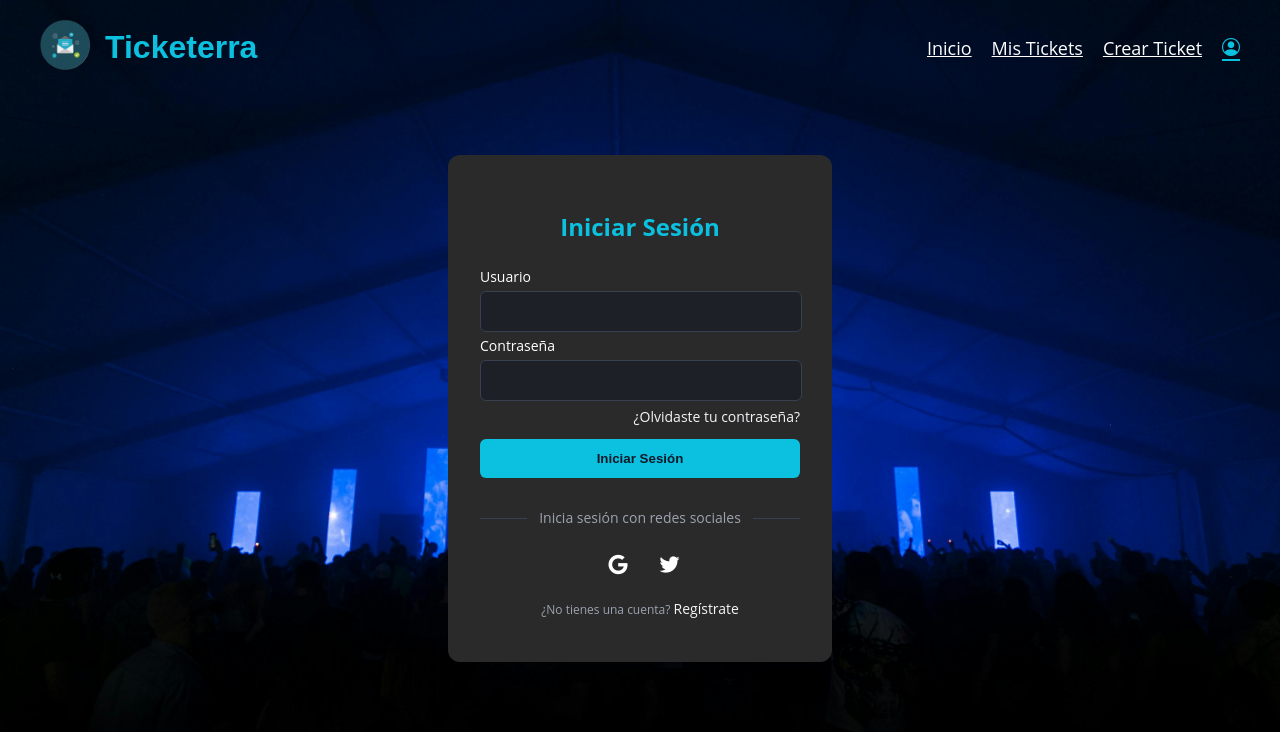
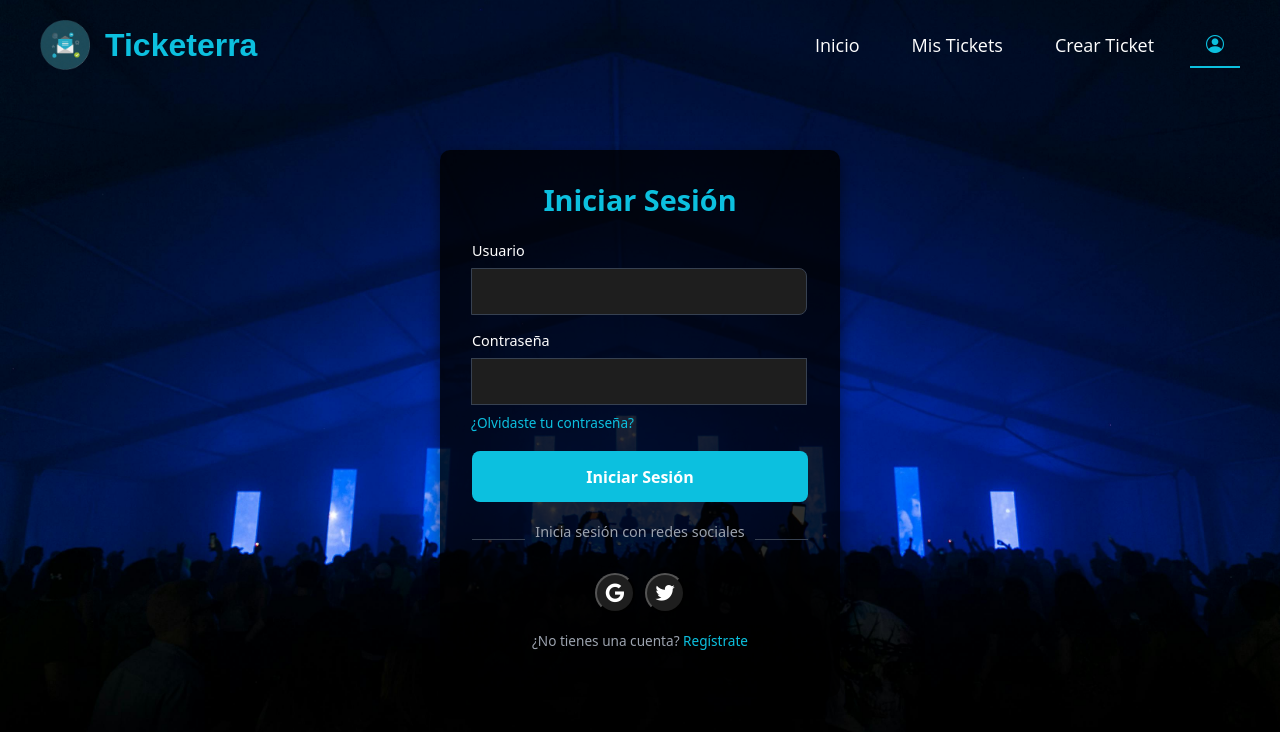
Before and after one commit to AlvaroGB462/ProyectoGestion, a plain HTML site: page loguearse.html in a window 1280 px wide. Drawn offline with nearby package versions, Linux system fonts and the light colour scheme.

Commit message:
first commit

```diff
--- a/loguearse.html
+++ b/loguearse.html
@@ -9,6 +9,12 @@
   <link
       href="https://cdn.jsdelivr.net/npm/bootstrap-icons/font/bootstrap-icons.css"
       rel="stylesheet"
+    />
+    <link
+      href="https://cdn.jsdelivr.net/npm/bootstrap@5.3.3/dist/css/bootstrap.min.css"
+      rel="stylesheet"
+      integrity="sha384-QWTKZyjpPEjISv5WaRU9OFeRpok6YctnYmDr5pNlyT2bRjXh0JMhjY6hW+ALEwIH"
+      crossorigin="anonymous"
     />
 </head>
 <body>
--- a/styleLoguearse.css
+++ b/styleLoguearse.css
@@ -110,7 +110,7 @@ header {
   }
 }
 
-main{
+main {
   display: flex;
   padding-top: 60px;
   justify-content: center;
@@ -118,17 +118,18 @@ main{
 }
 
 .form-container {
-    width: 320px;
-    border-radius: 0.75rem;
-    background: #2A2A2A;
+  width: 400px;
+  border-radius: 10px;
+  background: rgba(0, 0, 0, 0.8);
   padding: 2rem;
   color: rgba(243, 244, 246, 1);
+  box-shadow: 0px 4px 15px rgba(0, 0, 0, 0.5);
 }
 
 .title {
   text-align: center;
-    font-size: 1.5rem;
-    line-height: 2rem;
+  font-size: 1.8rem;
+  line-height: 2.2rem;
   font-weight: 700;
   color: #0CC0DF;
 }
@@ -138,25 +139,27 @@ main{
 }
 
 .input-group {
-    margin-top: 0.25rem;
-    font-size: 0.875rem;
-    line-height: 1.25rem;
+  margin-top: 1rem;
+  font-size: 0.9rem;
+  line-height: 1.2rem;
 }
 
 .input-group label {
   display: block;
   color: #FFFFFF;
-    margin-bottom: 4px;
+  margin-bottom: 8px;
+  font-weight: 500;
 }
 
 .input-group input {
-    width: 90%;
-    border-radius: 0.375rem;
+  width: 100%;
+  border-radius: 8px;
   border: 1px solid rgba(55, 65, 81, 1);
-    outline: 0;
-    background-color: #1e2028;
-    padding: 0.75rem 1rem;
+  outline: none;
+  background-color: rgba(30, 30, 30, 1);
+  padding: 0.8rem;
   color: rgba(243, 244, 246, 1);
+  font-size: 0.95rem;
 }
 
 .input-group input:focus {
@@ -166,98 +169,98 @@ main{
 .forgot {
   display: flex;
   justify-content: flex-end;
-    font-size: 0.75rem;
+  font-size: 0.85rem;
   line-height: 1rem;
-    color: rgba(156, 163, 175,1);
-    margin: 8px 0 14px 0;
+  color: rgba(156, 163, 175, 1);
+  margin: 10px 0;
 }
 
-.forgot a, .signup a {
-    color: rgba(243, 244, 246, 1);
+.forgot a {
+  color: #0CC0DF;
   text-decoration: none;
-    font-size: 14px;
 }
 
-.forgot a:hover, .signup a:hover {
-    text-decoration: underline #0CC0DF;
+.forgot a:hover {
+  text-decoration: underline;
 }
 
 .sign {
   display: block;
   width: 100%;
   background-color: #0CC0DF;
-    padding: 0.75rem;
+  padding: 0.85rem;
   text-align: center;
-    color: rgba(17, 24, 39, 1);
+  color: #FFFFFF;
   border: none;
-    border-radius: 0.375rem;
+  border-radius: 8px;
   font-weight: 600;
+  font-size: 1rem;
+  transition: background-color 0.3s ease;
+  margin-top: 10px;
 }
 
-.sign:hover{
+.sign:hover {
   background-color: #0098D4;
 }
 
 .social-message {
   display: flex;
   align-items: center;
-    padding-top: 1rem;
+  margin-top: 20px;
 }
 
 .line {
   height: 1px;
-    flex: 1 1 0%;
+  flex: 1;
   background-color: rgba(55, 65, 81, 1);
 }
 
 .social-message .message {
-    padding-left: 0.75rem;
-    padding-right: 0.75rem;
-    font-size: 0.875rem;
-    line-height: 1.25rem;
+  padding: 0 10px;
+  font-size: 0.9rem;
+  line-height: 1.2rem;
   color: rgba(156, 163, 175, 1);
 }
 
 .social-icons {
   display: flex;
   justify-content: center;
+  margin-top: 15px;
+  gap: 10px;
 }
 
 .social-icons .icon {
-    border-radius: 0.125rem;
-    padding: 0.75rem;
-    border: none;
-    background-color: transparent;
-    margin-left: 8px;
-    color: white;
-    font-size: 20px;
+  border-radius: 50%;
+  width: 40px;
+  height: 40px;
+  background-color: rgba(30, 30, 30, 1);
+  display: flex;
+  align-items: center;
+  justify-content: center;
+  color: #FFFFFF;
+  font-size: 1.2rem;
   cursor: pointer;
+  transition: background-color 0.3s ease;
+}
+
+.social-icons .icon:hover {
+  background-color: #0CC0DF;
 }
 
 .signup {
   text-align: center;
-    font-size: 0.75rem;
+  font-size: 0.85rem;
   line-height: 1rem;
   color: rgba(156, 163, 175, 1);
+  margin-top: 20px;
 }
 
-.btn-regresar {
-  background-color: transparent;
-  border: none;
-  font-family: 'Montserrat', sans-serif;
-  font-size: 14px;
+.signup a {
   color: #0CC0DF;
-  font-weight: bold;
-  display: flex;
-  align-items: center;
-  margin-bottom: 15px;
-  cursor: pointer;
+  text-decoration: none;
+  font-weight: 500;
 }
 
-.btn-regresar:hover {
-  color: #0098D4;
+.signup a:hover {
+  text-decoration: underline;
 }
-
-.btn-regresar svg {
-  margin-right: 5px;
-}
```
Also changed, not shown: styleCrearTicket.css (+7 -5 lines), styleRegistro.css (+5 -2 lines), styleVerTicket.css (+4 -3 lines). Lines whose indentation alone changed are shown as unchanged.
